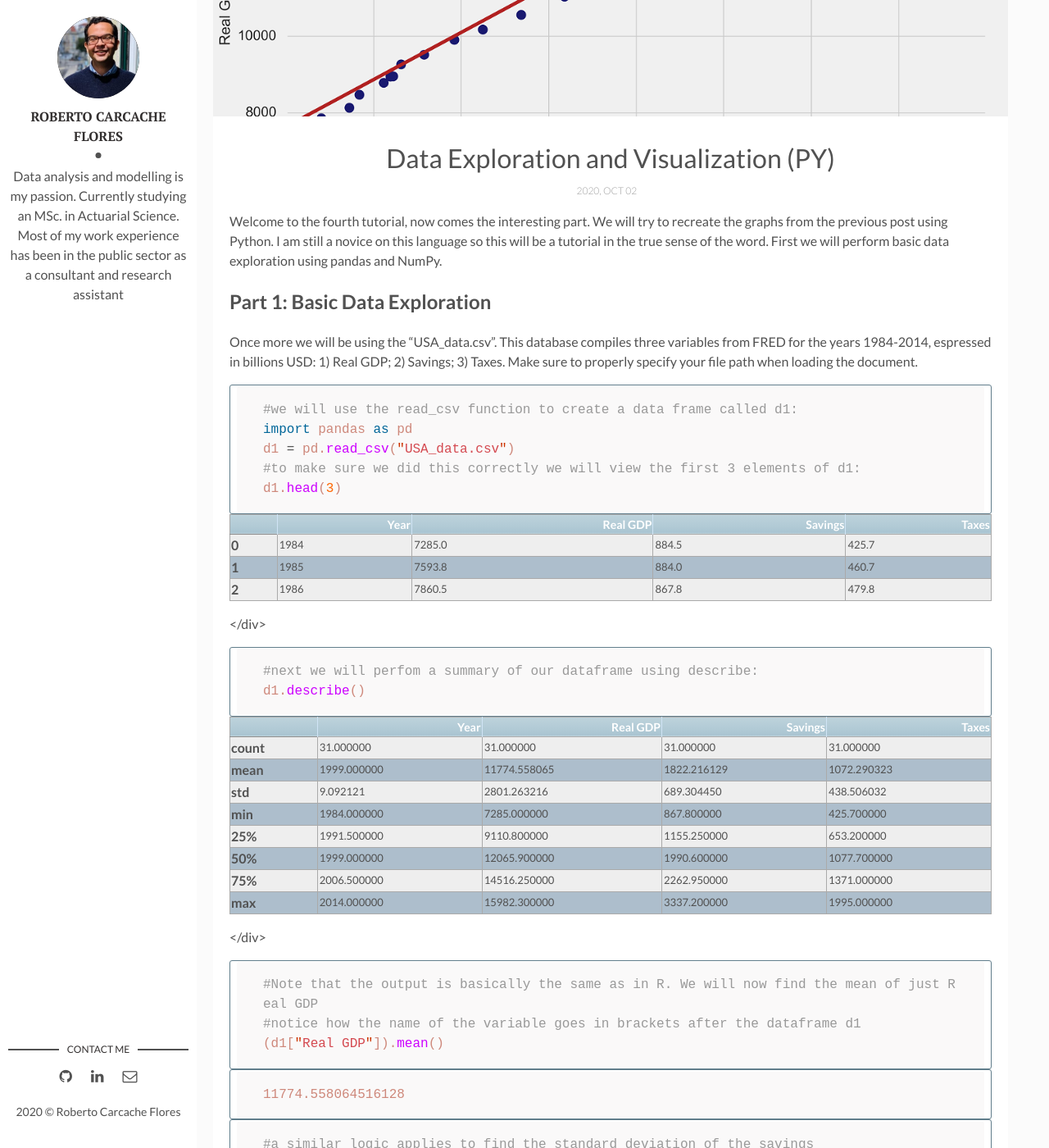
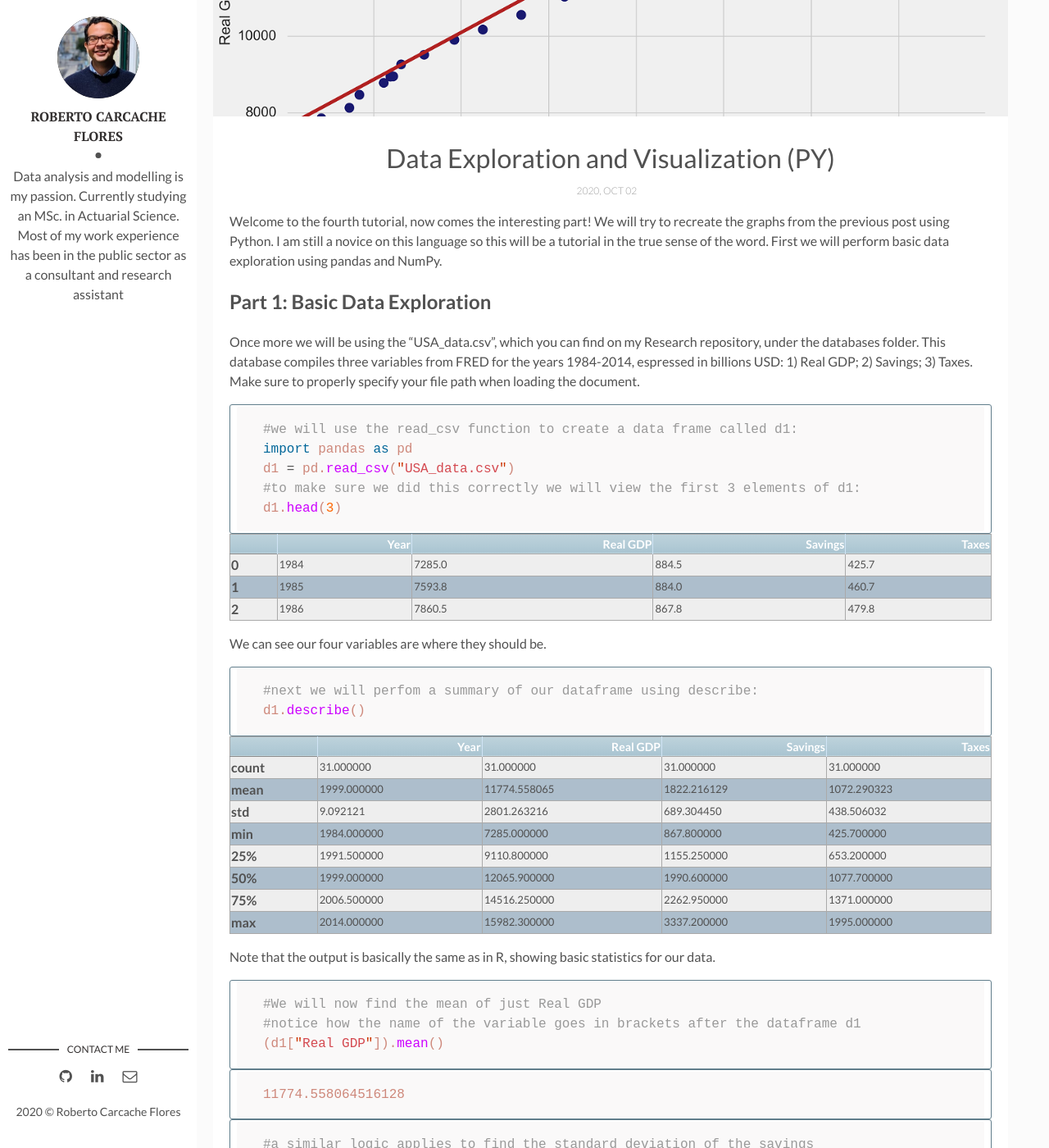
Before and after one commit to rcarcacheflores/Research, a Jekyll site: the page built from _posts/2020-10-2-post4.md, in a window 1280 px wide and 1400 px high, scrolled down 378 px. Shown: the whole window at 82% size. Built offline with Jekyll 4.4.1, drawn with Linux system fonts in a browser that asks for light colours; some of the changed text lies outside the part shown.

Commit message:
Update 2020-10-2-post4.md

````diff
--- a/_posts/2020-10-2-post4.md
+++ b/_posts/2020-10-2-post4.md
@@ -7,11 +7,11 @@
 tags: [Tutorials, Python, Intermediate]
 ---
 
-Welcome to the fourth tutorial, now comes the interesting part. We will try to recreate the graphs from the previous post using Python. I am still a novice on this language so this will be a tutorial in the true sense of the word. First we will perform basic data exploration using pandas and NumPy.
+Welcome to the fourth tutorial, now comes the interesting part! We will try to recreate the graphs from the previous post using Python. I am still a novice on this language so this will be a tutorial in the true sense of the word. First we will perform basic data exploration using pandas and NumPy.
 
 ## Part 1: Basic Data Exploration
 
-Once more we will be using the "USA_data.csv". This database compiles three variables from FRED for the years 1984-2014, espressed in billions USD: 1) Real GDP; 2) Savings; 3) Taxes. Make sure to properly specify your file path when loading the document.
+Once more we will be using the "USA_data.csv", which you can find on my Research repository, under the databases folder. This database compiles three variables from FRED for the years 1984-2014, espressed in billions USD: 1) Real GDP; 2) Savings; 3) Taxes. Make sure to properly specify your file path when loading the document.
 
 
 ```python
@@ -58,10 +58,9 @@
     </tr>
   </tbody>
 </table>
-</div>
 
 
-
+We can see our four variables are where they should be.
 
 ```python
 #next we will perfom a summary of our dataframe using describe:
@@ -141,13 +140,12 @@
     </tr>
   </tbody>
 </table>
-</div>
 
 
-
+Note that the output is basically the same as in R, showing basic statistics for our data.
 
 ```python
-#Note that the output is basically the same as in R. We will now find the mean of just Real GDP
+#We will now find the mean of just Real GDP
 #notice how the name of the variable goes in brackets after the dataframe d1
 (d1["Real GDP"]).mean()
 ```
@@ -185,7 +183,7 @@
 
 
 
-Now we will perform a simple aggregation to our dataframe. In this case we want to add a variable that represents the savings rate as a proportion to the real GDP of the US:
+Now we will perform a simple aggregation to our dataframe. In this case, we want to add a variable that represents the savings rate as a proportion to the real GDP of the US:
 
 
 ```python
@@ -241,9 +239,9 @@
     </tr>
   </tbody>
 </table>
-</div>
 
 
+The new variable savings_rate has been added to our d1 dataframe!
 
 
 ```python
@@ -290,7 +288,8 @@
 plt.plot(x, y, 'o', color='midnightblue')
 #we import numpy
 import numpy as np
-#we use the polyfit funtion, with the independent and dependent, followed by the order of the polynomial
+#we use the polyfit funtion, with the independent and dependent,
+#followed by the order of the polynomial
 m, b = np.polyfit(x, y, 1)
 #now we add the trendline by altering our "y" variable
 plt.plot(x, m*x + b, color="firebrick")
@@ -369,4 +368,4 @@
 If you did everything correctly, your plot should look like the one above. Clearly, I am being a bit lazy by not diving deeper into more customization, but this is my first time using any of these plots, so it's not a bad start!
 
 ## Conclusions
-In this tutorial we have seen how to perform basic data exploration of a cv. We also took what was once a simple scatterplot and turned it into a much more professional plot. This is only an introduction to visualization in Python and I hope to present more elaborate techniques in future posts. Thanks for coming along!
+In this tutorial we have seen how use Python to perform basic data exploration of a csv file. We also took what was once a simple scatterplot and turned it into a much more professional plot. This is only an introduction to visualization in Python and I hope to present more elaborate techniques in future posts. Thanks for coming along!
````
Also changed, not shown: other parts of _posts/2020-10-2-post4.md (+1 -1 lines).
